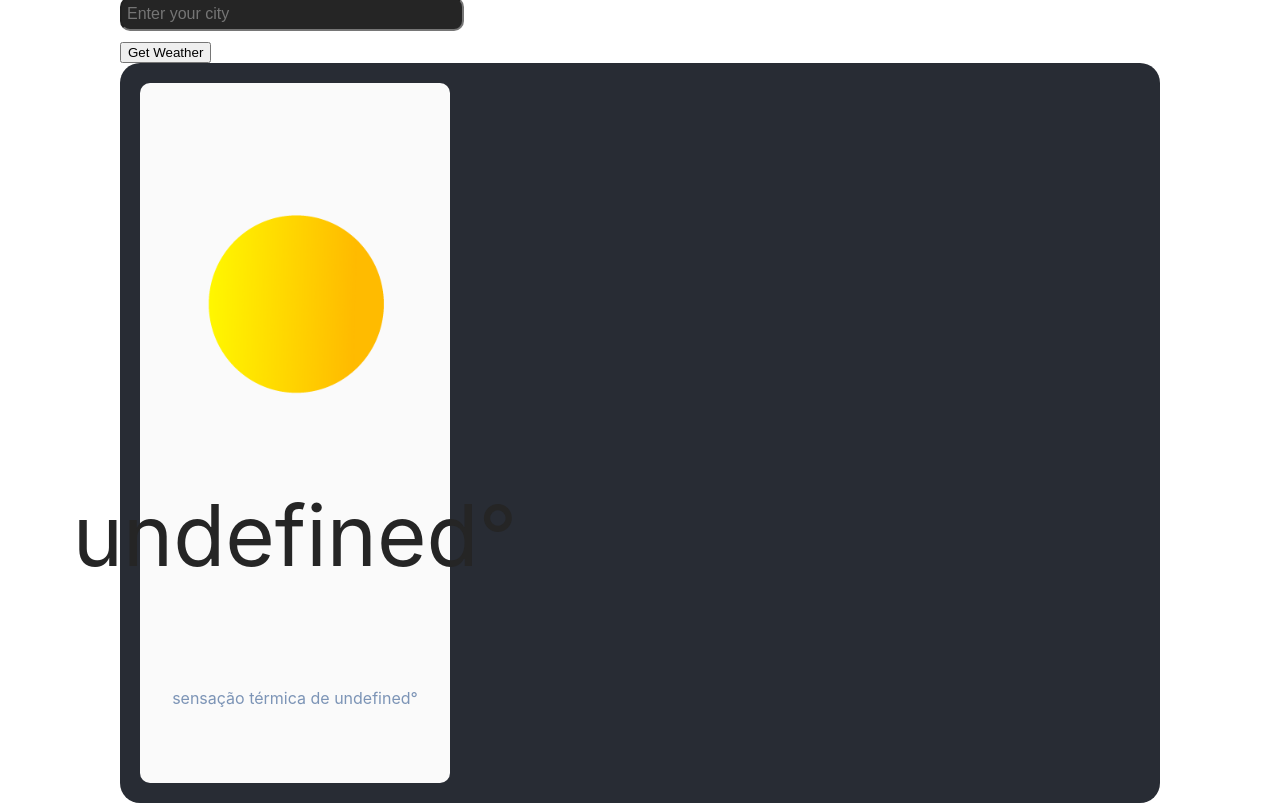
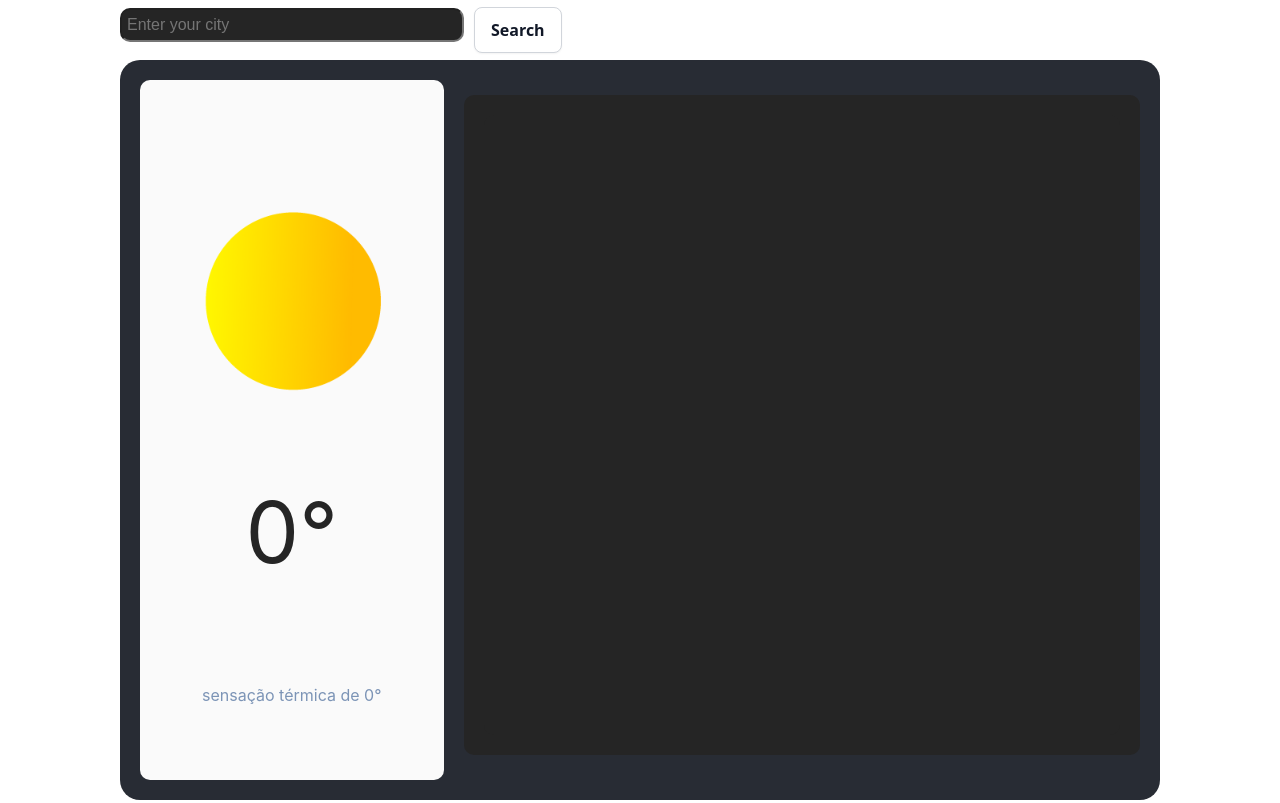
Before and after one commit to joaobenedetmachado/WeatherInfos, a React (Create React App) app: page / in a window 1280 px wide. Built offline with nearby package versions, Linux system fonts and the light colour scheme.

Commit message:
terminei oq precisava

```diff
--- a/src/App.css
+++ b/src/App.css
@@ -11,6 +11,11 @@
 
 .inputArea {
   width: 1040px;
+  height: 100px;
+  justify-content: flex-start;
+  align-items: center;
+  gap: 10px;
+  display: flex;
 }
 
 .MainMenu {
@@ -57,3 +62,39 @@
     transform: rotate(360deg);
   }
 }
+
+.inputButton {
+  background-color: #FFFFFF;
+  border: 1px solid rgb(209,213,219);
+  border-radius: .5rem;
+  color: #111827;
+  font-family: ui-sans-serif,system-ui,-apple-system,system-ui,"Segoe UI",Roboto,"Helvetica Neue",Arial,"Noto Sans",sans-serif,"Apple Color Emoji","Segoe UI Emoji","Segoe UI Symbol","Noto Color Emoji";
+  font-size: 16px;
+  font-weight: 600;
+  line-height: 1.25rem;
+  padding: .75rem 1rem;
+  text-align: center;
+  -webkit-box-shadow: 0 1px 2px 0 rgba(0, 0, 0, 0.05);
+  box-shadow: 0 1px 2px 0 rgba(0, 0, 0, 0.05);
+  cursor: pointer;
+  -moz-user-select: none;
+  -ms-user-select: none;
+  user-select: none;
+  -webkit-user-select: none;
+  -ms-touch-action: manipulation;
+  touch-action: manipulation;
+}
+
+.inputButton:hover {
+  background-color: #f9fafb;
+}
+
+.inputButton:focus {
+  outline: 2px solid rgba(0,0,0,0.1);
+  outline-offset: 2px;
+}
+
+.inputButton:focus-visible {
+  -webkit-box-shadow: none;
+  box-shadow: none;
+}
--- a/src/App.js
+++ b/src/App.js
@@ -3,14 +3,20 @@ import React, { useState } from 'react';
 import axios from 'axios';
 import WeatherInfos from './Components/weatherinfos/weatherinfos';
 import InputSearch from './Components/inputSearch/inputSearch';
+import WeatherData from './Components/weatherData/weatherData';
 
-
+const api = {
+  key: "24897893e27c26a4a999b9250bbc38d0",
+  base: "https://api.openweathermap.org/data/2.5/",
+  lang: "pt_br",
+  units: "metric"
+}
 
 function getUsers(text) {
   const url = `${api.base}weather?q=${text}&lang=${api.lang}&units=${api.units}&APPID=${api.key}`;
 
   return axios.get(url)
-    .then(response => {
+   .then(response => {
       console.log(response.data);
       return response.data;
     })
@@ -24,13 +30,19 @@ function App() {
     setText(event.target.value);
   };
 
+  const handleClick = () => {
+    getUsers(text)
+     .then(data => setWeatherData(data))
+     .catch(error => console.error(error));
+  };
+
   const handleKeyPress = (event) => {
     if (event.key === 'Enter') {
-      getUsers(text)
-        .then(data => setWeatherData(data))
-        .catch(error => console.error(error));
+      handleClick();
     }
   };
+
+  const pairs = Object.entries(weatherData);
 
   return (
     <div className="App">
@@ -41,19 +53,16 @@ function App() {
           onChange={handleChange}
           onKeyPress={handleKeyPress}
         />
-        <button onClick={() => getUsers(text)
-          .then(data => setWeatherData(data))
-          .catch(error => console.error(error))
-        }>Get Weather</button>
+        <button className="inputButton" onClick={handleClick}>Search</button>
       </div>
       <div className='MainMenu'>
         <WeatherInfos
           value={weatherData.name}
           weatherImage={require('./midia/sol.png')}
-          temp={`${weatherData.main && weatherData.main.temp}°`}
-          sense={`sensação térmica de ${weatherData.main && weatherData.main.feels_like}°`}
+          temp={`${weatherData.main && weatherData.main.temp || `0` }°` }
+          sense={`sensação térmica de ${weatherData.main && weatherData.main.feels_like || `0`}°`}
         />
-        {/* aqui fazer a area que vai ter todas as outras informacoes do api */}
+        <WeatherData text={weatherData} />
       </div>
     </div>
   );
--- /dev/null
+++ b/src/Components/weatherData/weatherData.js
@@ -0,0 +1,56 @@
+import React, { useState } from 'react';
+
+const Style = {
+  width: '650px',
+  height: '620px',
+  backgroundColor: '#252525',
+  padding: '20px',
+  fontSize: '16px',
+  marginBottom: '10px',
+  color: 'white',
+  borderRadius: '10px',
+  marginLeft: '20px',
+  flexWrap: 'wrap',
+  display: 'flex',
+  justifyContent: 'center',
+  alignItens: 'center',
+  gap: '20px',
+  flexDirection: 'column',
+};
+
+const UlStyle = {
+    listStyle: 'none',
+    display: 'grid',
+    gridTemplateColumns: 'repeat(auto-fit, minmax(300px, 1fr))',
+    gap: '20px',
+    padding: '0',
+    margin: '0',
+    width: '100%',
+    height: '100%',
+    backgroundColor: '#252525',
+    borderRadius: '10px',
+  };
+
+const WeatherData = ({ text }) => (
+    <div style={Style}>
+      <ul style={UlStyle}>
+        {Object.entries(text).map(([key, value]) => (
+          <li key={key}>
+            <strong>{key}:</strong> {typeof value === 'object'? (
+              <ul>
+                {Object.entries(value).map(([nestedKey, nestedValue]) => (
+                  <li key={nestedKey}>
+                    <strong>{nestedKey}:</strong> {nestedValue.toString()}
+                  </li>
+                ))}
+              </ul>
+            ) : (
+              value.toString()
+            )}
+          </li>
+        ))}
+      </ul>
+    </div>
+  );
+
+export default WeatherData;
--- a/src/config_api.js
+++ /dev/null
@@ -1,6 +0,0 @@
-const api = {
-    key: "24897893e27c26a4a999b9250bbc38d0",
-    base: "https://api.openweathermap.org/data/2.5/",
-    lang: "pt_br",
-    units: "metric"
-  }
```
